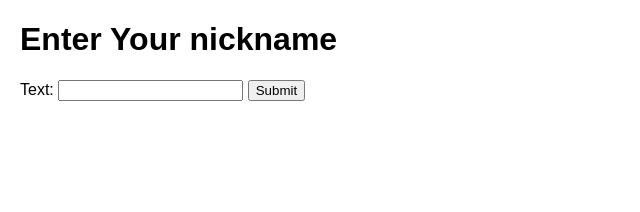
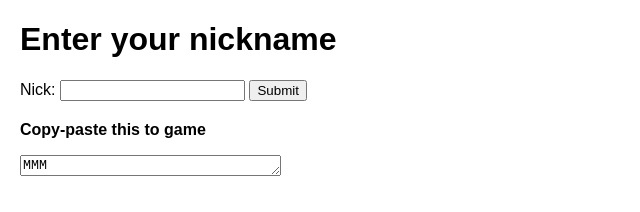
Before and after one commit to filemon/mmm, a plain HTML site: page index.html in a window 1280 px wide. Shown: the whole page, without its empty margins (0-640 px from the left). Drawn offline with Linux system fonts and the light colour scheme.

Commit message:
Encoding issues - switching to textarea to prevent NBSPs

```diff
--- a/index.html
+++ b/index.html
@@ -16,13 +16,13 @@
     </style>
 </head>
 <body>
-    <h1>Enter Your nickname</h1>
+    <h1>Enter your nickname</h1>
     <form id="inputForm">
-        <label for="userInput">Text: </label>
+        <label for="userInput">Nick: </label>
         <input type="text" id="userInput" name="userInput">
         <button type="submit">Submit</button>
     </form>
-    <div id="result"></div>
+    <div id="result"> <p>Copy-paste this to game </p><textarea id="myTextArea" rows="1" cols="30">MMM</textarea></div>
 
     <script>
         document.getElementById('inputForm').addEventListener('submit', function(event) {
@@ -34,8 +34,8 @@
             const formattedInput = userInput.replace(/ /g, '\u00A0');
 
             // Set the result with the prefixed text
-            const result = document.getElementById('result');
-            result.innerText = `\u1D0D\u1D0D\u1D0D\u00A0${formattedInput}`;
+            const result = document.getElementById('myTextArea');
+            result.value = `\u1D0D\u1D0D\u1D0D\u00A0${formattedInput}`;
         });
     </script>
 </body>
```
